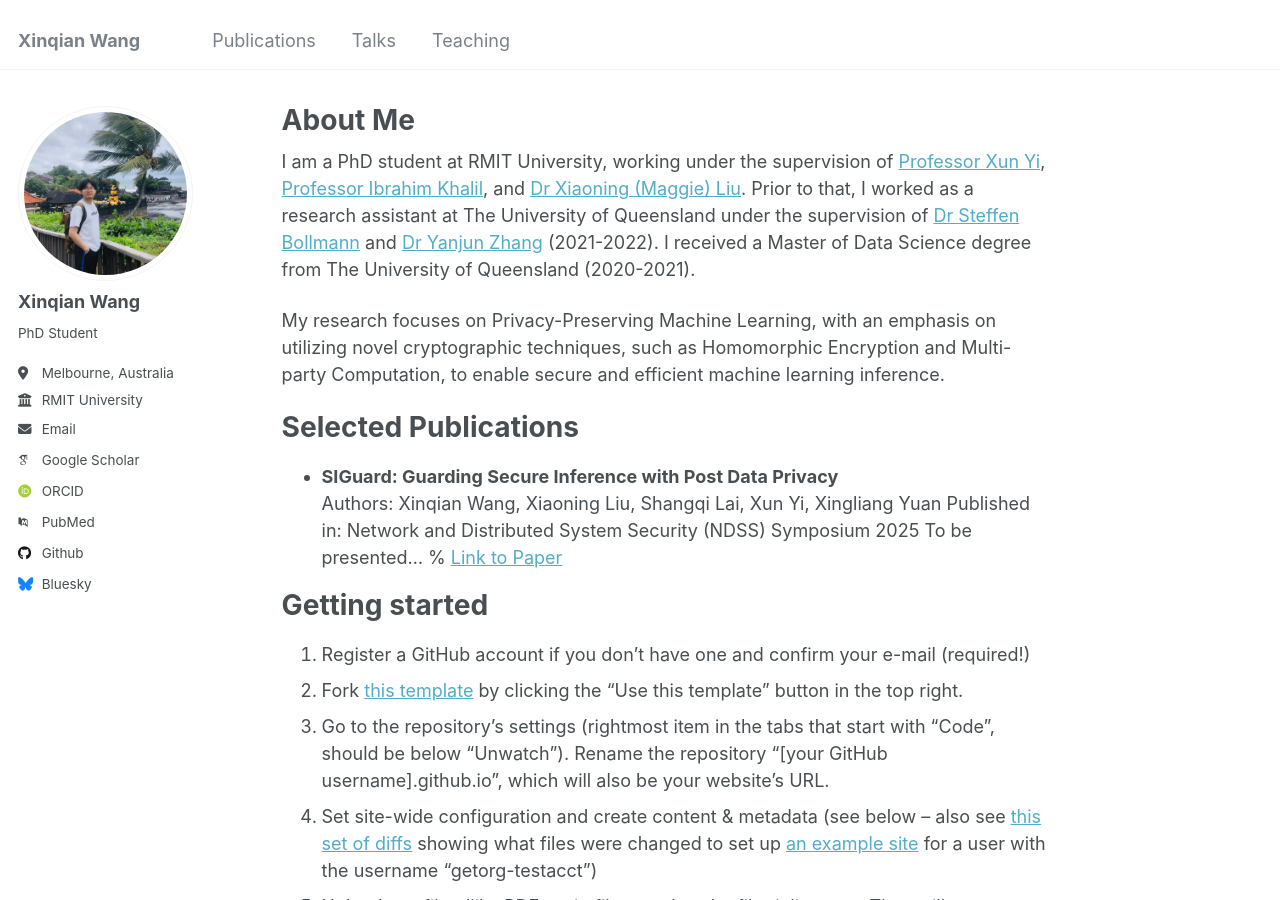
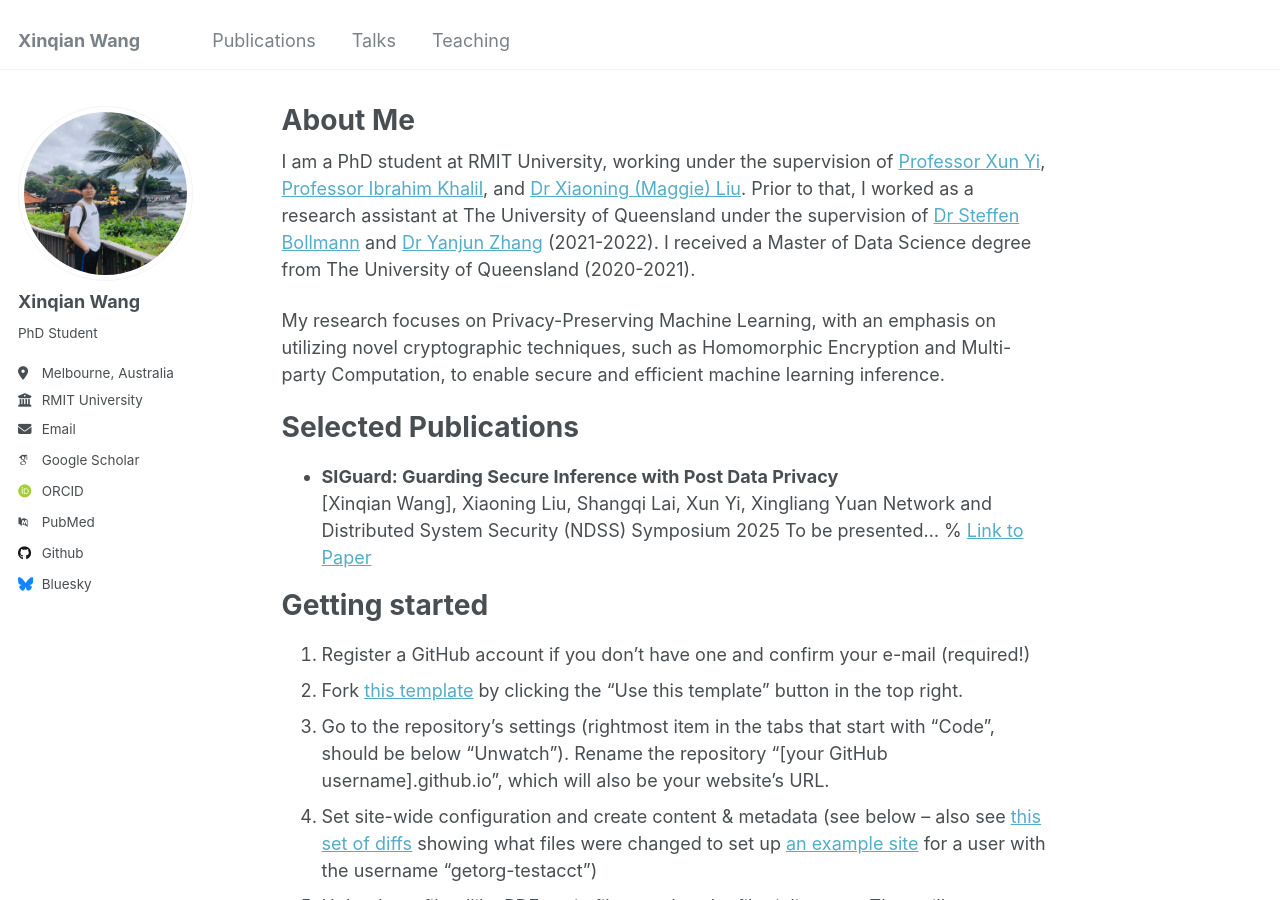
Before and after one commit to Wangxinqian/Academic, a Jekyll site: the page built from _pages/about.md, in a window 1280 px wide and 900 px high. Built offline with Jekyll 4.4.1, drawn with Linux system fonts in a browser that asks for light colours; some web fonts are replaced.

Commit message:
Update about.md

```diff
--- a/_pages/about.md
+++ b/_pages/about.md
@@ -14,8 +14,8 @@ My research focuses on Privacy-Preserving Machine Learning, with an emphasis on
 Selected Publications
 ======
 - **SIGuard: Guarding Secure Inference with Post Data Privacy**
-  Authors: Xinqian Wang, Xiaoning Liu, Shangqi Lai, Xun Yi, Xingliang Yuan
-  Published in: Network and Distributed System Security (NDSS) Symposium 2025
+  [Xinqian Wang], Xiaoning Liu, Shangqi Lai, Xun Yi, Xingliang Yuan
+  Network and Distributed System Security (NDSS) Symposium 2025
   To be presented...
   % [Link to Paper](https://example.com/paper1)
 
```
